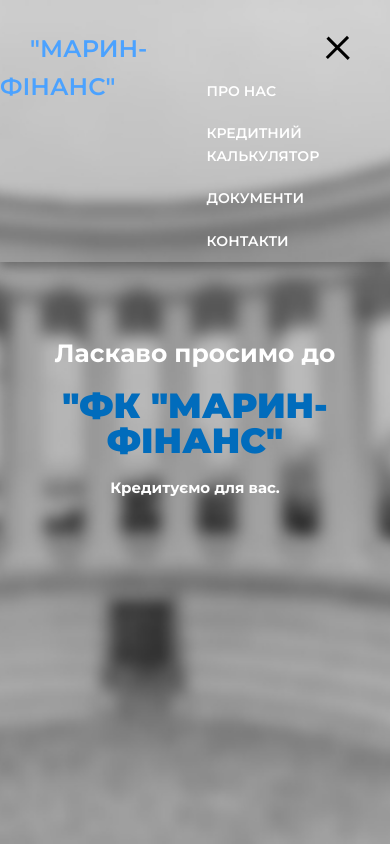
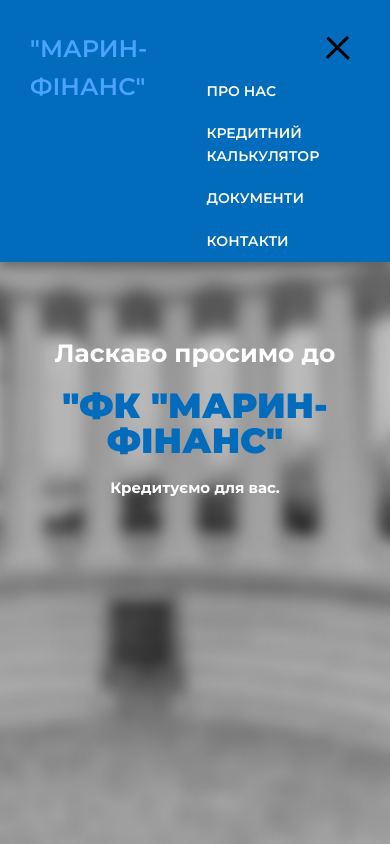
Before and after one commit to AAlexanderV/MFinance, a plain HTML site: page index.html in a window 390 px wide. Both pictures are taken after a click on the element 345 px from the left and 47 px from the top of the page. Shown: the top 844 px of the page. Drawn offline with nearby package versions, Linux system fonts and the light colour scheme.

Commit message:
slight changes

```diff
--- a/style.css
+++ b/style.css
@@ -104,6 +104,7 @@ h1,h2,h3,h4,h5,h6 {
 }
 
 .header.red {
+    background-color:#016CBC;
     border-color: #016CBC;
     box-shadow: 0 5px 10px rgba(0,0,0,0.3);
 }
@@ -1176,6 +1177,7 @@ input[type=number]:focus {
         margin: 0 0 0 30px;
         font-size: 24px;
         font-weight: 600;
+        display: flex;
     }
     .slogan {
         margin-left: 70px;
```
